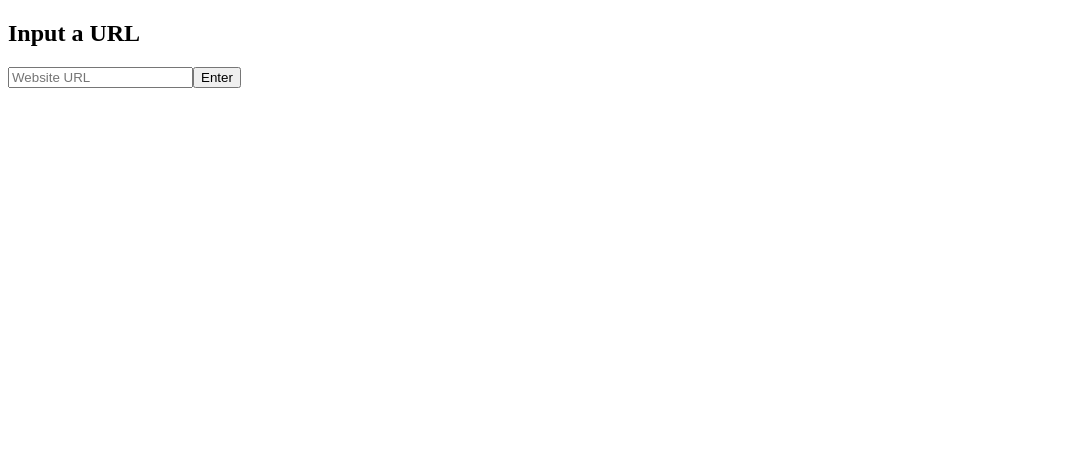
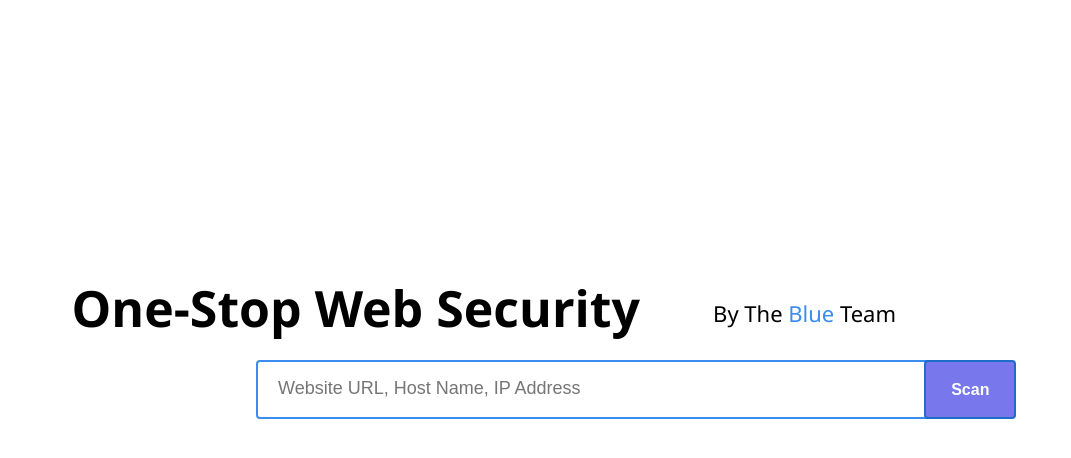
Before and after one commit to zipesb/Senior-Project, a React (Create React App) app in the folder client/: page / in a window 1280 px wide. Shown: the top 458 px of the page, without its empty margins (0-1071 px from the left). Built offline with nearby package versions, Linux system fonts and the light colour scheme.

Commit message:
Home page styling, first draft

```diff
--- a/client/src/Components/Home.js
+++ b/client/src/Components/Home.js
@@ -12,19 +12,23 @@ function Home() {
             }
         });
     };
+
+
     return (
-        <div>
-            <h2> Input a URL</h2>
-            <input
-                type="text"
-                placeholder="Website URL"
-                value={inputURL}
-                onChange={(e) => setURL(e.target.value)}
-              />
-            <button onClick={securityTest}> Enter </button>
-        </div>
+        <div className="homestuff">
+        <h1 className="title"> One-Stop Web Security </h1>
+        <h2 className="blueteam"> By The <em>Blue</em> Team</h2>
+        <input className="inputbox"
+            type="text"
+            placeholder="Website URL, Host Name, IP Address"
+            value={inputURL}
+            onChange={(e) => setURL(e.target.value)}
+          />
+          <button className="buttonstyle" onClick={securityTest}> <a> Scan </a> </button>
+    </div>
     );
 }
 
 
+
 export default Home;
--- /dev/null
+++ b/client/src/index.css
@@ -0,0 +1,61 @@
+.homestuff{
+
+}
+
+.title{
+    position: absolute;
+    top: 30%;
+    right: 50%;
+    font-size: 50px;
+    color: black;
+    font-family:'Segoe UI', Tahoma, Geneva, Verdana, sans-serif;
+    padding-bottom: 10px;
+}
+
+.blueteam{
+    position: absolute;
+    top: 35%;
+    right: 30%;
+    font-size: 22px;
+    color: black;
+    font-family:'Segoe UI', Tahoma, Geneva, Verdana, sans-serif;
+    padding-bottom: 10px;
+    font-weight: lighter;
+}
+
+em{
+    color: #3a8cf0;
+    font-style: normal;
+}
+
+.inputbox{
+    position: absolute;
+    top: 45%;
+    left: 20%;
+    width: 50%;
+    padding: 20px 20px;
+    border: 2px solid #3a8cf0;
+    border-radius: 4px;
+}
+
+.inputbox::placeholder {
+    font-size: 18px;
+
+}
+
+.buttonstyle{
+    position: absolute;
+    top: 45%;
+    left: 72.2%;
+    padding: 18.5px 25px;
+    border: 2px solid #1f6cc9;
+    border-radius: 4px;
+    background-color: rgb(120, 120, 236);
+
+}
+
+.buttonstyle a {
+    color: white;
+    font-size: 16px;
+    font-weight: bold;
+}
--- a/client/src/index.js
+++ b/client/src/index.js
@@ -1,6 +1,7 @@
 import React from "react";
 import ReactDOM from "react-dom";
 import App from "./App";
+import "./index.css";
 
 ReactDOM.render(
   <React.StrictMode>
```
